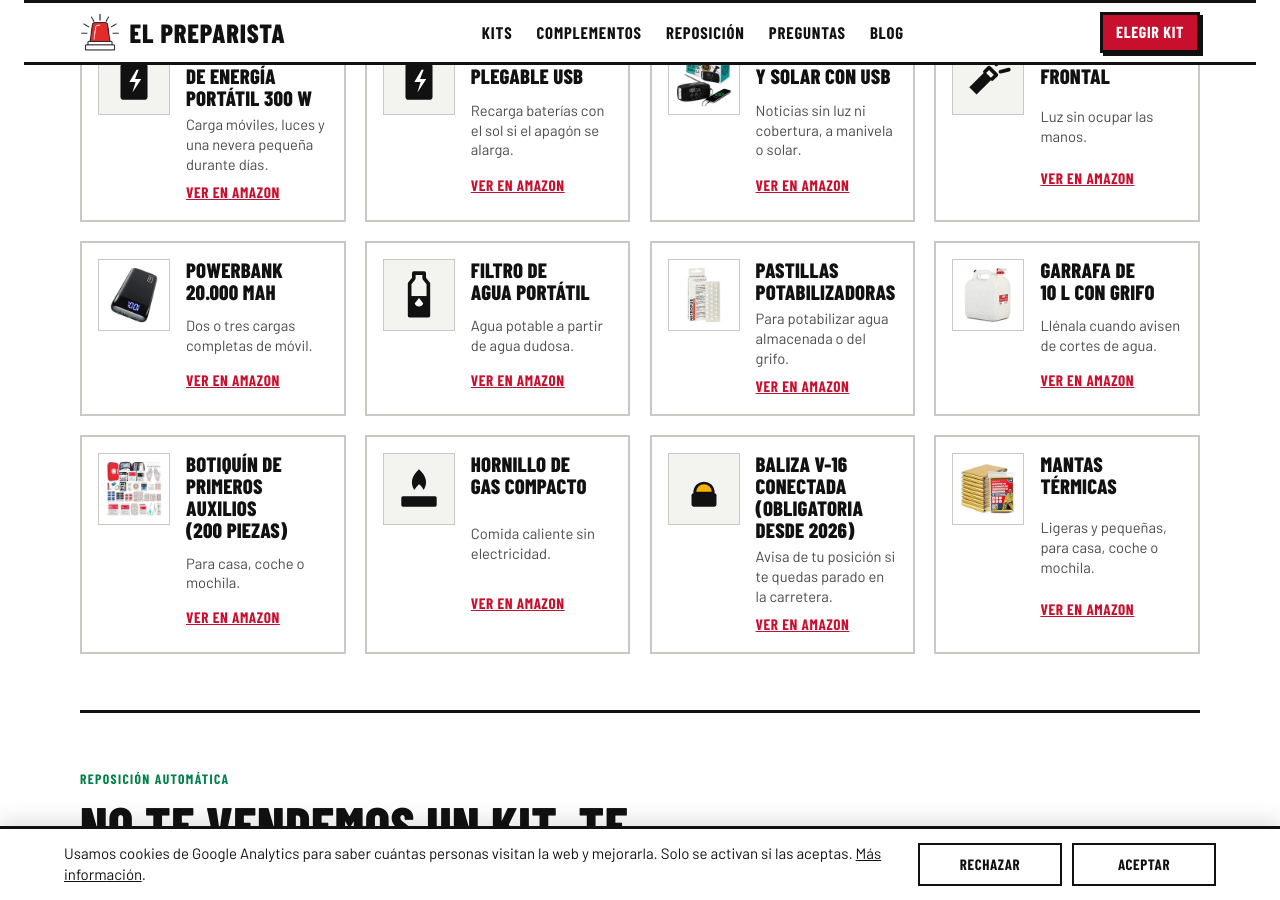
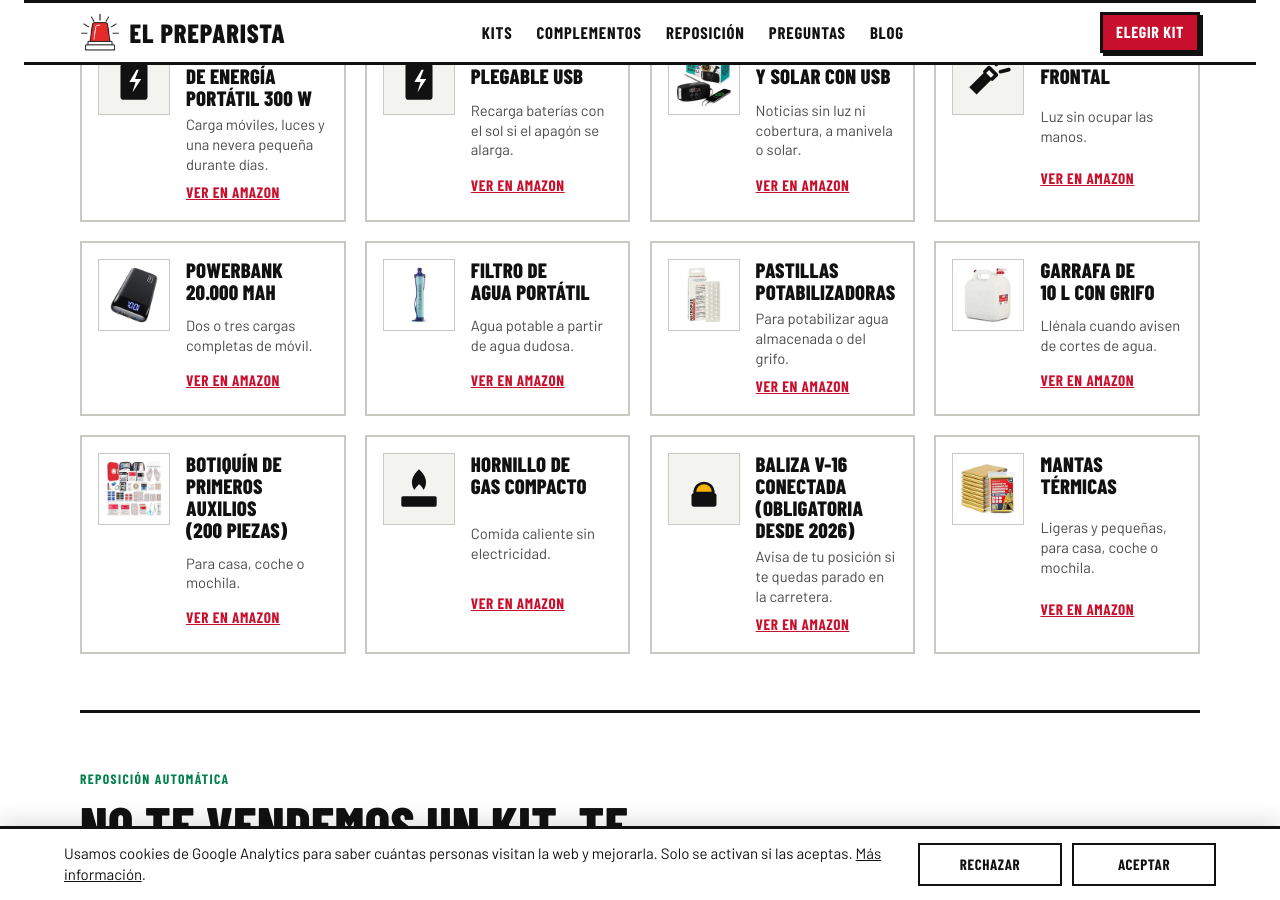
Before and after one commit to lucilayun-ux/elpreparista, a Jekyll site: the page index.html, which Jekyll copies as it is, in a window 1280 px wide and 900 px high, scrolled down 2863 px. Built offline with Jekyll 4.4.1, drawn with Linux system fonts in a browser that asks for light colours.

Commit message:
Foto del filtro de agua portátil
Co-Authored-By: Claude Opus 5.5 <noreply@anthropic.com>
Claude-Session: https://claude.ai/code/session_01V7PVvrC8Dt7YxBNA65S9m6

```diff
--- a/index.html
+++ b/index.html
@@ -576,7 +576,7 @@ const PRODUCTS = {
   garrafa:   { name: "Garrafa de 10 L con grifo", search: "garrafa plegable agua 10 litros", asin: "B00CFNKX6G", alts: ["B0GQGW9GF8"], pack: 1, unit: "ud", img: "img/garrafa.jpg" },
   estacion:  { name: "Estación de energía portátil 300 W", search: "estacion energia portatil 300w", asin: "B0C27VWNM7", alts: ["B0CYLP7M8P"], pack: 1, unit: "ud" },
   solar:     { name: "Panel solar plegable USB", search: "panel solar plegable usb 28w", asin: "B08FJ12RTM", alts: ["B0DNYGT71X"], pack: 1, unit: "ud" },
-  filtro:    { name: "Filtro de agua portátil", search: "filtro agua portatil emergencia", asin: "B0D1M4LQ7F", alts: ["B0C62WZ2WY"], pack: 1, unit: "ud" },
+  filtro:    { name: "Filtro de agua portátil", search: "filtro agua portatil emergencia", asin: "B0D1M4LQ7F", alts: ["B0C62WZ2WY"], pack: 1, unit: "ud", img: "img/filtro.jpg" },
   // Coche
   bolsa:     { name: "Bolsa organizadora para maletero", search: "organizador maletero coche plegable", asin: "B07K2NC1CB", alts: ["B0GYYKG8ZZ"], pack: 1, unit: "ud" },
   aguacoche: { name: "Agua de emergencia en sobres (5 años)", search: "agua emergencia botella 500ml larga duracion", asin: "B071RR4H19", alts: ["B09MSXVDL6"], pack: 7.75, unit: "L", img: "img/agua.jpg" },
```
Also changed, not shown: img/filtro.jpg (added).
